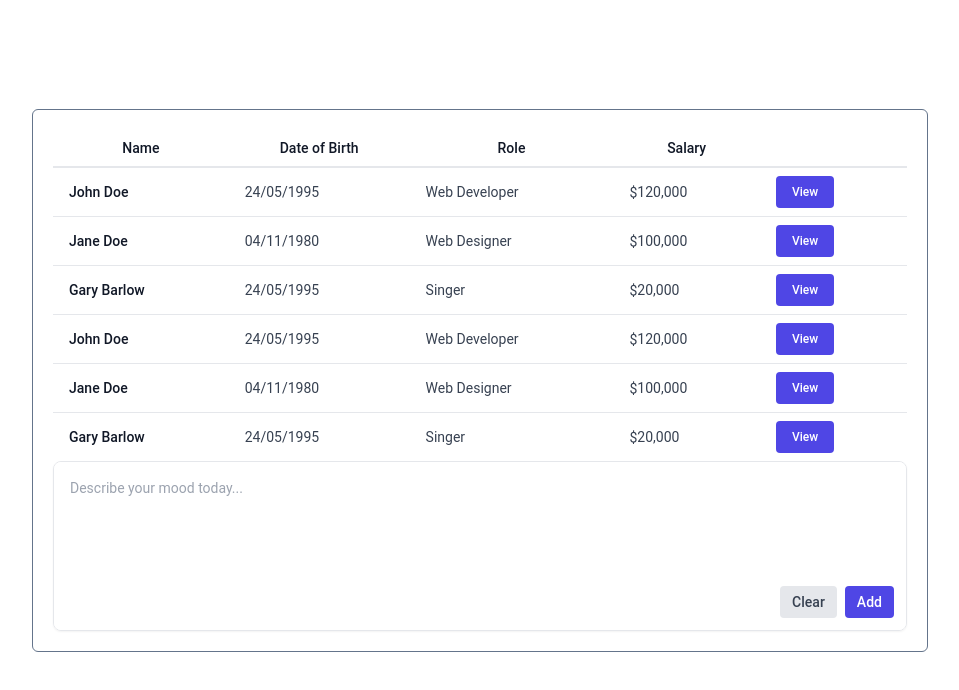
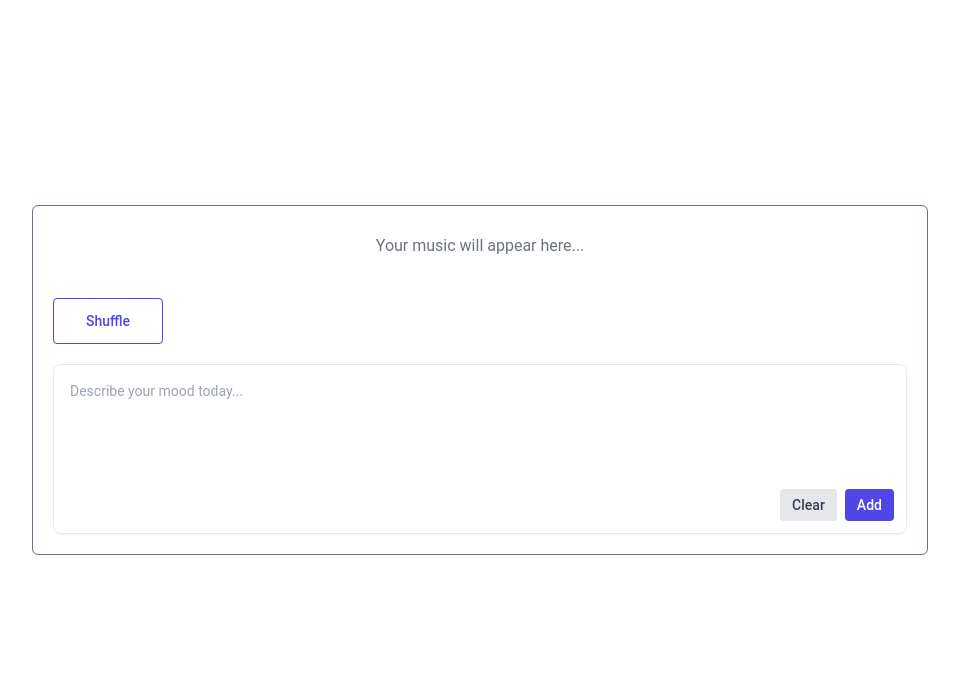
Before and after one commit to Lopez-JhonLay/ai-tools-app, an Angular app: page /mood-tunes in a window 1280 px wide. Shown: the top 690 px of the page, without its empty margins (160-1119 px from the left). Built offline with nearby package versions, Linux system fonts and the light colour scheme.

Commit message:
integrate lastfm api to get music based on mood

```diff
--- a/src/app/components/pages/mood-tunes-page/mood-tunes-page.component.html
+++ b/src/app/components/pages/mood-tunes-page/mood-tunes-page.component.html
@@ -1,8 +1,18 @@
 <div class="flex items-center justify-center min-h-screen p-4 -mt-5">
-  <div class="w-full max-w-4xl space-y-8 border border-slate-500 p-5 rounded-md">
+  <div
+    class="w-full max-w-4xl space-y-8 border border-slate-500 p-5 rounded-md"
+  >
     <!-- Table Component -->
-    <app-mood-tunes-table></app-mood-tunes-table>
+    <app-mood-tunes-table [moodTracks]="randomTracks"></app-mood-tunes-table>
+    <a
+      class="inline-block rounded border border-current px-8 py-3 text-sm font-medium text-indigo-600 transition hover:rotate-2 hover:scale-110 focus:outline-none focus:ring active:text-indigo-500"
+      (click)="onShuffle()"
+    >
+      Shuffle
+    </a>
     <!-- Order Notes Component -->
-    <app-mood-tunes-input></app-mood-tunes-input>
+    <app-mood-tunes-input
+      (moodResult)="getMoodResult($event)"
+    ></app-mood-tunes-input>
   </div>
 </div>
--- a/src/app/components/pages/mood-tunes-page/mood-tunes-page.component.ts
+++ b/src/app/components/pages/mood-tunes-page/mood-tunes-page.component.ts
@@ -1,6 +1,9 @@
 import { Component } from '@angular/core';
 import { MoodTunesTableComponent } from '../../partials/mood-tunes-table/mood-tunes-table.component';
 import { MoodTunesInputComponent } from '../../partials/mood-tunes-input/mood-tunes-input.component';
+import { LastFmService } from '../../../services/last-fm.service';
+import { MoodResult } from '../../../../models/mood-result';
+import { Track } from '../../../../models/track';
 
 @Component({
   selector: 'app-mood-tunes-page',
@@ -13,5 +16,61 @@ import { MoodTunesInputComponent } from '../../partials/mood-tunes-input/mood-tu
   styleUrl: './mood-tunes-page.component.css'
 })
 export class MoodTunesPageComponent {
+  moodTracks: Track[] = [];
+  moodResult!: MoodResult | string;
+  randomTracks: Track[] = [];
 
+  constructor(private lastfmService: LastFmService) {}
+
+  getMoodResult(mood: MoodResult | string) {
+    console.log(`From child ${mood}`);
+    this.moodResult = mood;
+    this.getMoodRecommendation();
+  }
+
+  getMoodRecommendation() {
+    const moodTag = this.mapMoodToTag(this.moodResult);
+
+    this.lastfmService.getTopTracksByMood(moodTag).subscribe({
+      next: (data) => {
+        this.moodTracks = data.tracks.track.map((track: any) => ({
+          name: track.name,
+          artist: track.artist,
+          url: track.url
+        }));
+        console.log('Recommended Tracks:', this.moodTracks);
+        this.shuffleTracks();
+        console.log('Shuffle Tracks:', this.randomTracks);
+      },
+      error: (error) => {
+        console.error('Error fetching tracks:', error);
+      },
+    });
+  }
+
+  private mapMoodToTag(mood: MoodResult | string): string {
+    switch (mood) {
+      case 'positive':
+        return 'happy';
+      case 'negative':
+        return 'sad';
+      case 'neutral':
+        return 'calm';
+      default:
+        return 'happy';
+    }
+  }
+
+  shuffleTracks() {
+    const shuffled = [...this.moodTracks];
+    for (let i = shuffled.length - 1; i > 0; i--) {
+      const j = Math.floor(Math.random() * (i + 1));
+      [shuffled[i], shuffled[j]] = [shuffled[j], shuffled[i]];
+    }
+    this.randomTracks = shuffled.slice(0, 5);
+  }
+
+  onShuffle() {
+    this.shuffleTracks();
+  }
 }
--- a/src/app/components/partials/mood-tunes-input/mood-tunes-input.component.html
+++ b/src/app/components/partials/mood-tunes-input/mood-tunes-input.component.html
@@ -1,4 +1,4 @@
-<div>
+<div class="mt-5">
   <label for="OrderNotes" class="sr-only">Describe your Mood</label>
   <div
     class="overflow-hidden rounded-lg border border-gray-200 shadow-sm focus-within:border-blue-600 focus-within:ring-1 focus-within:ring-blue-600"
--- a/src/app/components/partials/mood-tunes-input/mood-tunes-input.component.ts
+++ b/src/app/components/partials/mood-tunes-input/mood-tunes-input.component.ts
@@ -1,4 +1,4 @@
-import { Component } from '@angular/core';
+import { Component, EventEmitter, Output } from '@angular/core';
 import { FormControl, ReactiveFormsModule } from '@angular/forms';
 import { MoodAnalysisService } from '../../../services/mood-analysis.service';
 import { Sentiment } from '../../../../models/sentiment';
@@ -14,7 +14,7 @@ import { HuggingFaceResponse } from '../../../../models/hugging-face-api-respons
 })
 export class MoodTunesInputComponent {
   moodInput = new FormControl('');
-  moodResult!: MoodResult;
+  @Output() moodResult = new EventEmitter<MoodResult | string>();
 
   constructor(private moodAnalysisService: MoodAnalysisService) {}
 
@@ -33,6 +33,7 @@ export class MoodTunesInputComponent {
             prev.score > current.score ? prev : current
         );
 
+        this.moodResult.emit(primarySentiment.label.toLowerCase());
         console.log('Primary sentiment:', primarySentiment.label);
       },
       error: (error) => {
--- a/src/app/components/partials/mood-tunes-table/mood-tunes-table.component.html
+++ b/src/app/components/partials/mood-tunes-table/mood-tunes-table.component.html
@@ -1,113 +1,52 @@
 <div class="overflow-x-auto">
+  @if (!moodTracks.length) {
+  <div>
+    <div
+      colspan="3"
+      class="whitespace-nowrap px-4 py-2 text-center text-gray-500"
+    >
+      Your music will appear here...
+    </div>
+  </div>
+  }
+  @else {
   <table class="min-w-full divide-y-2 divide-gray-200 bg-white text-sm">
-    <thead class="ltr:text-left rtl:text-right">
+    <thead>
       <tr>
-        <th class="whitespace-nowrap px-4 py-2 font-medium text-gray-900">
+        <th
+          class="whitespace-nowrap px-4 py-2 font-medium text-gray-900 text-left"
+        >
           Name
         </th>
-        <th class="whitespace-nowrap px-4 py-2 font-medium text-gray-900">
-          Date of Birth
+        <th
+          class="whitespace-nowrap px-4 py-2 font-medium text-gray-900 text-left"
+        >
+          Artist
         </th>
-        <th class="whitespace-nowrap px-4 py-2 font-medium text-gray-900">
-          Role
+        <th
+          class="whitespace-nowrap px-4 py-2 font-medium text-gray-900 text-left"
+        >
+          URL
         </th>
-        <th class="whitespace-nowrap px-4 py-2 font-medium text-gray-900">
-          Salary
-        </th>
-        <th class="px-4 py-2"></th>
       </tr>
     </thead>
     <tbody class="divide-y divide-gray-200">
+      @for (track of moodTracks; track $index) {
       <tr>
-        <td class="whitespace-nowrap px-4 py-2 font-medium text-gray-900">
-          John Doe
+        <td
+          class="whitespace-nowrap px-4 py-2 font-medium text-gray-900 text-left"
+        >
+          {{ track.name }}
         </td>
-        <td class="whitespace-nowrap px-4 py-2 text-gray-700">24/05/1995</td>
-        <td class="whitespace-nowrap px-4 py-2 text-gray-700">Web Developer</td>
-        <td class="whitespace-nowrap px-4 py-2 text-gray-700">$120,000</td>
-        <td class="whitespace-nowrap px-4 py-2">
-          <a
-            href="#"
-            class="inline-block rounded bg-indigo-600 px-4 py-2 text-xs font-medium text-white hover:bg-indigo-700"
-            >View</a
-          >
+        <td class="whitespace-nowrap px-4 py-2 text-gray-700 text-left">
+          {{ track.artist.name }}
+        </td>
+        <td class="whitespace-nowrap px-4 py-2 text-gray-700 text-left">
+          <a [href]="track.url" target="_blank">Listen Here</a>
         </td>
       </tr>
-      <tr>
-        <td class="whitespace-nowrap px-4 py-2 font-medium text-gray-900">
-          Jane Doe
-        </td>
-        <td class="whitespace-nowrap px-4 py-2 text-gray-700">04/11/1980</td>
-        <td class="whitespace-nowrap px-4 py-2 text-gray-700">Web Designer</td>
-        <td class="whitespace-nowrap px-4 py-2 text-gray-700">$100,000</td>
-        <td class="whitespace-nowrap px-4 py-2">
-          <a
-            href="#"
-            class="inline-block rounded bg-indigo-600 px-4 py-2 text-xs font-medium text-white hover:bg-indigo-700"
-            >View</a
-          >
-        </td>
-      </tr>
-      <tr>
-        <td class="whitespace-nowrap px-4 py-2 font-medium text-gray-900">
-          Gary Barlow
-        </td>
-        <td class="whitespace-nowrap px-4 py-2 text-gray-700">24/05/1995</td>
-        <td class="whitespace-nowrap px-4 py-2 text-gray-700">Singer</td>
-        <td class="whitespace-nowrap px-4 py-2 text-gray-700">$20,000</td>
-        <td class="whitespace-nowrap px-4 py-2">
-          <a
-            href="#"
-            class="inline-block rounded bg-indigo-600 px-4 py-2 text-xs font-medium text-white hover:bg-indigo-700"
-            >View</a
-          >
-        </td>
-      </tr>
-      <tr>
-        <td class="whitespace-nowrap px-4 py-2 font-medium text-gray-900">
-          John Doe
-        </td>
-        <td class="whitespace-nowrap px-4 py-2 text-gray-700">24/05/1995</td>
-        <td class="whitespace-nowrap px-4 py-2 text-gray-700">Web Developer</td>
-        <td class="whitespace-nowrap px-4 py-2 text-gray-700">$120,000</td>
-        <td class="whitespace-nowrap px-4 py-2">
-          <a
-            href="#"
-            class="inline-block rounded bg-indigo-600 px-4 py-2 text-xs font-medium text-white hover:bg-indigo-700"
-            >View</a
-          >
-        </td>
-      </tr>
-      <tr>
-        <td class="whitespace-nowrap px-4 py-2 font-medium text-gray-900">
-          Jane Doe
-        </td>
-        <td class="whitespace-nowrap px-4 py-2 text-gray-700">04/11/1980</td>
-        <td class="whitespace-nowrap px-4 py-2 text-gray-700">Web Designer</td>
-        <td class="whitespace-nowrap px-4 py-2 text-gray-700">$100,000</td>
-        <td class="whitespace-nowrap px-4 py-2">
-          <a
-            href="#"
-            class="inline-block rounded bg-indigo-600 px-4 py-2 text-xs font-medium text-white hover:bg-indigo-700"
-            >View</a
-          >
-        </td>
-      </tr>
-      <tr>
-        <td class="whitespace-nowrap px-4 py-2 font-medium text-gray-900">
-          Gary Barlow
-        </td>
-        <td class="whitespace-nowrap px-4 py-2 text-gray-700">24/05/1995</td>
-        <td class="whitespace-nowrap px-4 py-2 text-gray-700">Singer</td>
-        <td class="whitespace-nowrap px-4 py-2 text-gray-700">$20,000</td>
-        <td class="whitespace-nowrap px-4 py-2">
-          <a
-            href="#"
-            class="inline-block rounded bg-indigo-600 px-4 py-2 text-xs font-medium text-white hover:bg-indigo-700"
-            >View</a
-          >
-        </td>
-      </tr>
+      }
     </tbody>
   </table>
+  }
 </div>
--- a/src/app/components/partials/mood-tunes-table/mood-tunes-table.component.ts
+++ b/src/app/components/partials/mood-tunes-table/mood-tunes-table.component.ts
@@ -1,4 +1,5 @@
-import { Component } from '@angular/core';
+import { Component, Input } from '@angular/core';
+import { Track } from '../../../../models/track';
 
 @Component({
   selector: 'app-mood-tunes-table',
@@ -8,5 +9,5 @@ import { Component } from '@angular/core';
   styleUrl: './mood-tunes-table.component.css'
 })
 export class MoodTunesTableComponent {
-
+  @Input() moodTracks: Track[] = [];
 }
--- a/src/environments/environment.ts
+++ b/src/environments/environment.ts
@@ -1,4 +1,5 @@
 export const environment = {
   production: false,
-  huggingFaceApiKey: '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'
+  huggingFaceApiKey: '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',
+  lastfmApiKey: '51078c16b954ceec430a9e62d6de8ae8'
 }
--- /dev/null
+++ b/src/models/track.ts
@@ -0,0 +1,7 @@
+export type Track = {
+  name: string;
+  artist: {
+    name: string;
+  };
+  url: string;
+}
```
Also changed, not shown: src/app/services/last-fm.service.ts (added, +19 -0 lines), 1 other file (tests, documents, lock files or other folders).
